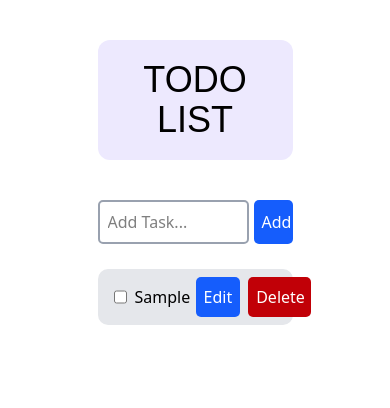
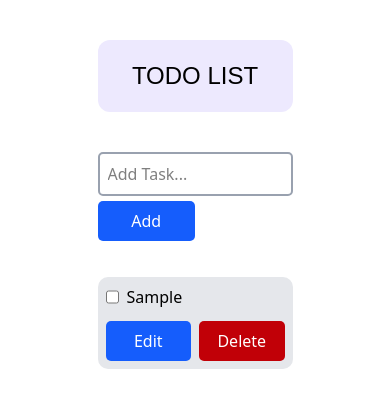
Before and after one commit to Vaansh-GitHub/Todo-List-Practice, a React (Vite) app: page / in a window 390 px wide. Both pictures are taken after typing "Sample" into the empty fields and a click on the button "Add". Shown: the top 408 px of the page. Built offline with nearby package versions, Linux system fonts and the light colour scheme.

Commit message:
Made Responsive

```diff
--- a/src/App.jsx
+++ b/src/App.jsx
@@ -44,23 +44,26 @@ function App() {
     <>
       <div className="container  mx-auto w-[50vw]" >
 
-        <h1 className="text-4xl font-[Cooper,Arial,Sans-Serif] text-center my-10 mx-auto w-full p-5 bg-violet-100 rounded-xl">TODO LIST</h1>
+        <h1 className="text-4xl font-[Cooper,Arial,Sans-Serif] text-center my-10 mx-auto w-full p-5 bg-violet-100 rounded-xl max-[750px]:text-2xl">TODO LIST</h1>
 
-        <div className="w-full flex flex-row gap-[5px]">
-          <input onChange={(e) => handleChange(e)} value={todo} type="text" className="border-2 border-gray-400 rounded-[5px] w-[80%] p-2" placeholder="Add Task..."></input>
-          <button onClick={handleAdd} className="w-[20%] bg-blue-600 hover:bg-blue-800 p-2 rounded-[5px] text-white cursor-pointer" >Add</button>
+        <div className="w-full flex flex-row gap-[5px] max-[550px]:flex-col">
+          <input onChange={(e) => handleChange(e)} value={todo} type="text" className="border-2 border-gray-400 rounded-[5px] w-[80%] p-2 max-[750px]:w-full" placeholder="Add Task..."></input>
+          <button onClick={handleAdd} className="w-[20%] bg-blue-600 hover:bg-blue-800 p-2 rounded-[5px] text-white cursor-pointer max-[750px]:w-[50%]" >Add</button>
         </div>
 
-        <div className="todos w-full mx-auto flex flex-col gap-[3px] my-5">
+        <div className="h-fit w-full mx-auto flex flex-col gap-2 my-5">
+          <div className="text-xl text-gray-300">
+            {todos.length===0?"No Todos Available":""}
+          </div>
           {todos.map(item => {
             return (
-              <div key={item.id} className="w-full flex flex-rows items-center gap-3 bg-gray-200 rounded-[10px] p-2 my-[5px]">
-                <div className="w-[65%] p-2 flex flex-row gap-2">
-                  <input type="checkbox" value={item.isCompleted} name={item.id} onChange={(e) => handleCheckbox(e)}></input>
-                  <p className={item.isCompleted ? "line-through" : ""}>{item.task}</p>
+              <div key={item.id} className="w-full flex flex-rows items-center gap-3 bg-gray-200 rounded-[10px] p-2 my-2 max-[750px]:flex-col max-[750px]:items-start">
+                <div className="w-[65%] flex flex-row gap-2 max-[750px]:w-full">
+                  <input type="checkbox" value={item.isCompleted} name={item.id} className='border' onChange={(e) => handleCheckbox(e)}></input>
+                  <p className={(item.isCompleted ? "line-through" : "")+"overflow-x-auto"}>{item.task}</p>
                 </div>
 
-                <div className=" flex flex-row w-[35%] gap-2 justify-center items-center ">
+                <div className="flex flex-row w-[35%] gap-2 justify-center items-center max-[750px]:w-full">
                   <button className="w-full p-2 bg-blue-600 hover:bg-blue-800 rounded-[5px] text-white cursor-pointer" onClick={(e)=>{handleEdit(e,item.id)}}>Edit</button>
                   <button className="text-white bg-red-700 rounded-[5px] w-full p-2 hover:bg-red-800 cursor-pointer" onClick={(e)=>{handleDelete(e,item.id)}}>Delete</button>
                 </div>
```
